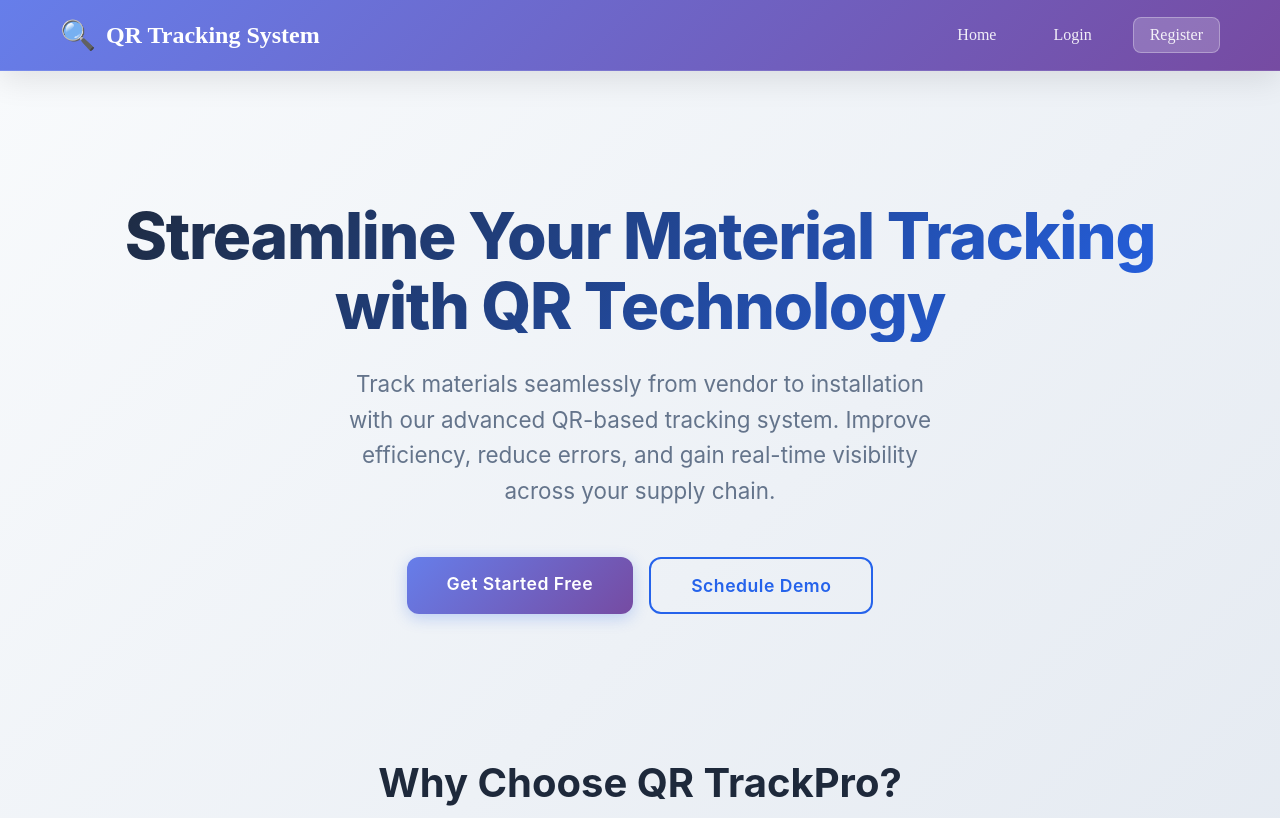
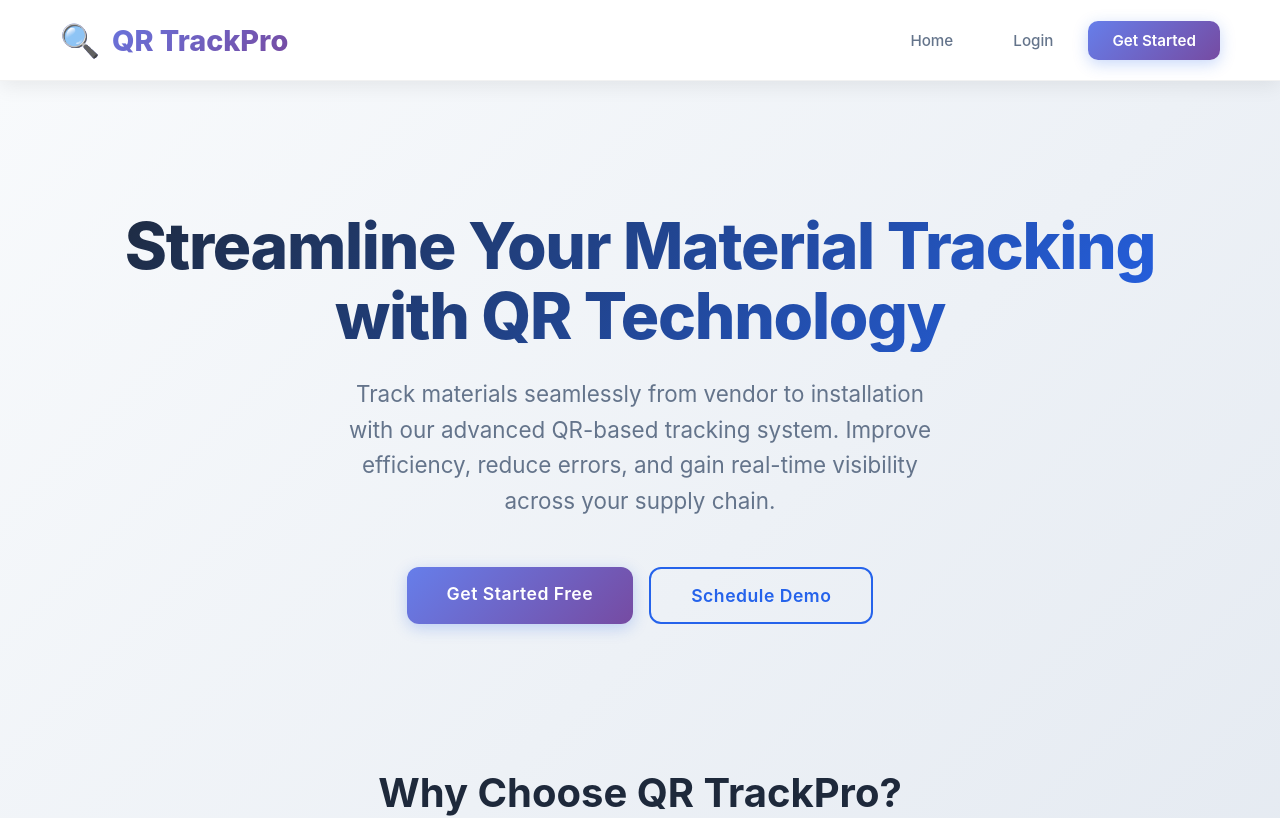
Before and after one commit to JithuMorrison/QRail, a React (Vite) app: page / in a window 1280 px wide. Shown: the top 818 px of the page. Built offline with nearby package versions, Linux system fonts and the light colour scheme.

Commit message:
feat: modified navbar

```diff
--- a/src/navbar.jsx
+++ b/src/navbar.jsx
@@ -4,6 +4,17 @@ import { Link, useNavigate } from 'react-router-dom';
 const Navbar = ({ user, onLogout }) => {
   const [isMenuOpen, setIsMenuOpen] = useState(false);
   const navigate = useNavigate();
+
+  // Modern color palette matching the home page
+  const colors = {
+    primary: '#2563eb',
+    primaryDark: '#1d4ed8',
+    secondary: '#64748b',
+    light: '#f8fafc',
+    dark: '#1e293b',
+    gradient: 'linear-gradient(135deg, #667eea 0%, #764ba2 100%)',
+    gradientDark: 'linear-gradient(135deg, #5a6fd8 0%, #6a4196 100%)'
+  };
 
   const handleLogout = () => {
     onLogout();
@@ -26,14 +37,16 @@ const Navbar = ({ user, onLogout }) => {
     return roleNames[role] || role;
   };
 
+  // Styles
   const navbarStyle = {
-    background: 'linear-gradient(135deg, #667eea 0%, #764ba2 100%)',
+    background: 'rgba(255, 255, 255, 0.95)',
     backdropFilter: 'blur(10px)',
-    boxShadow: '0 8px 32px rgba(0, 0, 0, 0.1)',
-    borderBottom: '1px solid rgba(255, 255, 255, 0.1)',
+    boxShadow: '0 4px 20px rgba(0, 0, 0, 0.08)',
+    borderBottom: '1px solid rgba(0, 0, 0, 0.05)',
     position: 'sticky',
     top: 0,
-    zIndex: 1000
+    zIndex: 1000,
+    fontFamily: "'Inter', -apple-system, BlinkMacSystemFont, 'Segoe UI', sans-serif"
   };
 
   const containerStyle = {
@@ -43,18 +56,21 @@ const Navbar = ({ user, onLogout }) => {
     display: 'flex',
     justifyContent: 'space-between',
     alignItems: 'center',
-    height: '70px'
+    height: '80px'
   };
 
   const brandStyle = {
-    color: 'white',
+    color: colors.dark,
     textDecoration: 'none',
-    fontSize: '1.5rem',
-    fontWeight: '700',
+    fontSize: '1.8rem',
+    fontWeight: '800',
     display: 'flex',
     alignItems: 'center',
-    gap: '10px',
-    transition: 'all 0.3s ease'
+    gap: '12px',
+    transition: 'all 0.3s ease',
+    background: colors.gradient,
+    WebkitBackgroundClip: 'text',
+    WebkitTextFillColor: 'transparent'
   };
 
   const toggleStyle = {
@@ -63,14 +79,16 @@ const Navbar = ({ user, onLogout }) => {
     background: 'transparent',
     border: 'none',
     cursor: 'pointer',
-    padding: '5px',
-    gap: '4px'
+    padding: '8px',
+    gap: '4px',
+    borderRadius: '8px',
+    transition: 'all 0.3s ease'
   };
 
   const toggleSpanStyle = {
     width: '25px',
     height: '3px',
-    background: 'white',
+    background: colors.dark,
     transition: 'all 0.3s ease',
     borderRadius: '2px'
   };
@@ -84,40 +102,56 @@ const Navbar = ({ user, onLogout }) => {
   const navStyle = {
     display: 'flex',
     alignItems: 'center',
-    gap: '25px'
+    gap: '20px'
   };
 
   const linkStyle = {
-    color: 'rgba(255, 255, 255, 0.9)',
+    color: colors.secondary,
     textDecoration: 'none',
-    padding: '8px 16px',
-    borderRadius: '8px',
+    padding: '10px 20px',
+    borderRadius: '10px',
     transition: 'all 0.3s ease',
     fontWeight: '500',
-    position: 'relative',
-    overflow: 'hidden'
+    fontSize: '0.95rem',
+    position: 'relative'
   };
 
   const userInfoStyle = {
     display: 'flex',
     alignItems: 'center',
     gap: '15px',
-    color: 'white',
-    padding: '8px 16px',
-    background: 'rgba(255, 255, 255, 0.1)',
+    color: colors.dark,
+    padding: '10px 20px',
+    background: 'rgba(37, 99, 235, 0.05)',
     borderRadius: '12px',
-    backdropFilter: 'blur(10px)'
+    border: `1px solid rgba(37, 99, 235, 0.1)`,
+    fontSize: '0.9rem'
   };
 
   const logoutBtnStyle = {
-    background: 'rgba(255, 255, 255, 0.2)',
-    color: 'white',
-    border: '1px solid rgba(255, 255, 255, 0.3)',
-    padding: '6px 16px',
-    borderRadius: '6px',
+    background: 'transparent',
+    color: colors.primary,
+    border: `2px solid ${colors.primary}`,
+    padding: '8px 20px',
+    borderRadius: '8px',
     cursor: 'pointer',
     transition: 'all 0.3s ease',
-    fontWeight: '500'
+    fontWeight: '600',
+    fontSize: '0.9rem'
+  };
+
+  const primaryButtonStyle = {
+    background: colors.gradient,
+    color: 'white',
+    textDecoration: 'none',
+    padding: '10px 24px',
+    borderRadius: '10px',
+    fontWeight: '600',
+    fontSize: '0.95rem',
+    transition: 'all 0.3s ease',
+    border: 'none',
+    cursor: 'pointer',
+    boxShadow: `0 4px 15px ${colors.primary}40`
   };
 
   // Mobile styles
@@ -127,48 +161,100 @@ const Navbar = ({ user, onLogout }) => {
     top: '100%',
     left: 0,
     right: 0,
-    background: 'linear-gradient(135deg, #667eea 0%, #764ba2 100%)',
-    padding: '20px',
-    boxShadow: '0 10px 30px rgba(0, 0, 0, 0.2)'
+    background: 'rgba(255, 255, 255, 0.98)',
+    backdropFilter: 'blur(20px)',
+    padding: '30px 20px',
+    boxShadow: '0 10px 40px rgba(0, 0, 0, 0.1)',
+    borderTop: '1px solid rgba(0, 0, 0, 0.05)'
   };
 
+  const mobileNavStyle = {
+    display: 'flex',
+    flexDirection: 'column',
+    gap: '15px',
+    alignItems: 'stretch'
+  };
+
+  const mobileLinkStyle = {
+    ...linkStyle,
+    display: 'block',
+    padding: '15px 20px',
+    textAlign: 'center',
+    border: '1px solid rgba(0, 0, 0, 0.05)',
+    background: 'rgba(255, 255, 255, 0.5)'
+  };
+
+  // Media queries for responsive design
+  const mediaQueries = `
+    @media (max-width: 768px) {
+      .desktop-menu { display: none !important; }
+      .mobile-toggle { display: flex !important; }
+      .mobile-menu { display: block !important; }
+    }
+  `;
+
   return (
+    <>
+      <style>{mediaQueries}</style>
       <nav style={navbarStyle}>
         <div style={containerStyle}>
           <Link
             to="/"
             style={brandStyle}
-          onMouseEnter={(e) => e.target.style.transform = 'scale(1.05)'}
-          onMouseLeave={(e) => e.target.style.transform = 'scale(1)'}
+            onMouseEnter={(e) => {
+              e.target.style.transform = 'scale(1.05)';
+            }}
+            onMouseLeave={(e) => {
+              e.target.style.transform = 'scale(1)';
+            }}
             onClick={() => setIsMenuOpen(false)}
           >
-          <span style={{fontSize: '1.8rem'}}>🔍</span>
-          QR Tracking System
+            <span style={{fontSize: '2rem', WebkitTextFillColor: 'initial'}}>🔍</span>
+            QR TrackPro
           </Link>
 
+          {/* Mobile Toggle Button */}
           <button
+            className="mobile-toggle"
             style={toggleStyle}
             onClick={() => setIsMenuOpen(!isMenuOpen)}
+            onMouseEnter={(e) => {
+              e.target.style.background = 'rgba(0, 0, 0, 0.05)';
+            }}
+            onMouseLeave={(e) => {
+              e.target.style.background = 'transparent';
+            }}
           >
-          <span style={{...toggleSpanStyle, transform: isMenuOpen ? 'rotate(45deg) translate(5px, 5px)' : 'none'}}></span>
-          <span style={{...toggleSpanStyle, opacity: isMenuOpen ? 0 : 1}}></span>
-          <span style={{...toggleSpanStyle, transform: isMenuOpen ? 'rotate(-45deg) translate(7px, -6px)' : 'none'}}></span>
+            <span style={{
+              ...toggleSpanStyle,
+              transform: isMenuOpen ? 'rotate(45deg) translate(6px, 6px)' : 'none'
+            }}></span>
+            <span style={{
+              ...toggleSpanStyle,
+              opacity: isMenuOpen ? 0 : 1
+            }}></span>
+            <span style={{
+              ...toggleSpanStyle,
+              transform: isMenuOpen ? 'rotate(-45deg) translate(6px, -6px)' : 'none'
+            }}></span>
           </button>
 
-        <div style={isMenuOpen ? {...menuStyle, ...mobileMenuStyle} : menuStyle}>
+          {/* Desktop Menu */}
+          <div className="desktop-menu" style={menuStyle}>
             <div style={navStyle}>
               <Link
                 to="/"
                 style={linkStyle}
                 onMouseEnter={(e) => {
-                e.target.style.background = 'rgba(255, 255, 255, 0.2)';
-                e.target.style.color = 'white';
+                  e.target.style.background = 'rgba(37, 99, 235, 0.05)';
+                  e.target.style.color = colors.primary;
+                  e.target.style.transform = 'translateY(-1px)';
                 }}
                 onMouseLeave={(e) => {
                   e.target.style.background = 'transparent';
-                e.target.style.color = 'rgba(255, 255, 255, 0.9)';
+                  e.target.style.color = colors.secondary;
+                  e.target.style.transform = 'translateY(0)';
                 }}
-              onClick={() => setIsMenuOpen(false)}
               >
                 Home
               </Link>
@@ -179,32 +265,145 @@ const Navbar = ({ user, onLogout }) => {
                     to={getDashboardLink()}
                     style={linkStyle}
                     onMouseEnter={(e) => {
-                    e.target.style.background = 'rgba(255, 255, 255, 0.2)';
-                    e.target.style.color = 'white';
+                      e.target.style.background = 'rgba(37, 99, 235, 0.05)';
+                      e.target.style.color = colors.primary;
+                      e.target.style.transform = 'translateY(-1px)';
                     }}
                     onMouseLeave={(e) => {
                       e.target.style.background = 'transparent';
-                    e.target.style.color = 'rgba(255, 255, 255, 0.9)';
+                      e.target.style.color = colors.secondary;
+                      e.target.style.transform = 'translateY(0)';
                     }}
-                  onClick={() => setIsMenuOpen(false)}
                   >
                     Dashboard
                   </Link>
 
                   <div style={userInfoStyle}>
-                  <span style={{fontSize: '0.9rem'}}>
-                    Welcome, <strong>{user.name}</strong> ({getRoleDisplayName(user.role)})
+                    <span>
+                      Welcome, <strong style={{color: colors.primary}}>{user.name}</strong>
+                      <br />
+                      <small style={{color: colors.secondary, fontSize: '0.8rem'}}>
+                        {getRoleDisplayName(user.role)}
+                      </small>
                     </span>
                     <button
                       onClick={handleLogout}
                       style={logoutBtnStyle}
                       onMouseEnter={(e) => {
-                      e.target.style.background = 'rgba(255, 255, 255, 0.3)';
+                        e.target.style.background = colors.primary;
+                        e.target.style.color = 'white';
+                        e.target.style.transform = 'translateY(-1px)';
+                        e.target.style.boxShadow = `0 4px 15px ${colors.primary}40`;
+                      }}
+                      onMouseLeave={(e) => {
+                        e.target.style.background = 'transparent';
+                        e.target.style.color = colors.primary;
+                        e.target.style.transform = 'translateY(0)';
+                        e.target.style.boxShadow = 'none';
+                      }}
+                    >
+                      Logout
+                    </button>
+                  </div>
+                </>
+              ) : (
+                <div style={{display: 'flex', alignItems: 'center', gap: '15px'}}>
+                  <Link
+                    to="/login"
+                    style={linkStyle}
+                    onMouseEnter={(e) => {
+                      e.target.style.background = 'rgba(37, 99, 235, 0.05)';
+                      e.target.style.color = colors.primary;
                       e.target.style.transform = 'translateY(-1px)';
                     }}
                     onMouseLeave={(e) => {
-                      e.target.style.background = 'rgba(255, 255, 255, 0.2)';
+                      e.target.style.background = 'transparent';
+                      e.target.style.color = colors.secondary;
                       e.target.style.transform = 'translateY(0)';
+                    }}
+                  >
+                    Login
+                  </Link>
+                  <Link
+                    to="/register"
+                    style={primaryButtonStyle}
+                    onMouseEnter={(e) => {
+                      e.target.style.transform = 'translateY(-2px)';
+                      e.target.style.boxShadow = `0 8px 25px ${colors.primary}60`;
+                    }}
+                    onMouseLeave={(e) => {
+                      e.target.style.transform = 'translateY(0)';
+                      e.target.style.boxShadow = `0 4px 15px ${colors.primary}40`;
+                    }}
+                  >
+                    Get Started
+                  </Link>
+                </div>
+              )}
+            </div>
+          </div>
+
+          {/* Mobile Menu */}
+          {isMenuOpen && (
+            <div className="mobile-menu" style={mobileMenuStyle}>
+              <div style={mobileNavStyle}>
+                <Link
+                  to="/"
+                  style={mobileLinkStyle}
+                  onClick={() => setIsMenuOpen(false)}
+                  onMouseEnter={(e) => {
+                    e.target.style.background = 'rgba(37, 99, 235, 0.1)';
+                    e.target.style.color = colors.primary;
+                  }}
+                  onMouseLeave={(e) => {
+                    e.target.style.background = 'rgba(255, 255, 255, 0.5)';
+                    e.target.style.color = colors.secondary;
+                  }}
+                >
+                  Home
+                </Link>
+
+                {user ? (
+                  <>
+                    <Link
+                      to={getDashboardLink()}
+                      style={mobileLinkStyle}
+                      onClick={() => setIsMenuOpen(false)}
+                      onMouseEnter={(e) => {
+                        e.target.style.background = 'rgba(37, 99, 235, 0.1)';
+                        e.target.style.color = colors.primary;
+                      }}
+                      onMouseLeave={(e) => {
+                        e.target.style.background = 'rgba(255, 255, 255, 0.5)';
+                        e.target.style.color = colors.secondary;
+                      }}
+                    >
+                      Dashboard
+                    </Link>
+
+                    <div style={{
+                      ...userInfoStyle,
+                      flexDirection: 'column',
+                      textAlign: 'center',
+                      gap: '10px'
+                    }}>
+                      <span>
+                        Welcome, <strong style={{color: colors.primary}}>{user.name}</strong>
+                        <br />
+                        <small style={{color: colors.secondary, fontSize: '0.8rem'}}>
+                          {getRoleDisplayName(user.role)}
+                        </small>
+                      </span>
+                      <button
+                        onClick={handleLogout}
+                        style={logoutBtnStyle}
+                        onMouseEnter={(e) => {
+                          e.target.style.background = colors.primary;
+                          e.target.style.color = 'white';
+                        }}
+                        onMouseLeave={(e) => {
+                          e.target.style.background = 'transparent';
+                          e.target.style.color = colors.primary;
                         }}
                       >
                         Logout
@@ -215,44 +414,46 @@ const Navbar = ({ user, onLogout }) => {
                   <>
                     <Link
                       to="/login"
-                  style={linkStyle}
+                      style={mobileLinkStyle}
+                      onClick={() => setIsMenuOpen(false)}
                       onMouseEnter={(e) => {
-                    e.target.style.background = 'rgba(255, 255, 255, 0.2)';
-                    e.target.style.color = 'white';
+                        e.target.style.background = 'rgba(37, 99, 235, 0.1)';
+                        e.target.style.color = colors.primary;
                       }}
                       onMouseLeave={(e) => {
-                    e.target.style.background = 'transparent';
-                    e.target.style.color = 'rgba(255, 255, 255, 0.9)';
+                        e.target.style.background = 'rgba(255, 255, 255, 0.5)';
+                        e.target.style.color = colors.secondary;
                       }}
-                  onClick={() => setIsMenuOpen(false)}
                     >
                       Login
                     </Link>
                     <Link
                       to="/register"
                       style={{
-                    ...linkStyle,
-                    background: 'rgba(255, 255, 255, 0.2)',
-                    border: '1px solid rgba(255, 255, 255, 0.3)'
+                        ...primaryButtonStyle,
+                        textAlign: 'center',
+                        display: 'block'
                       }}
+                      onClick={() => setIsMenuOpen(false)}
                       onMouseEnter={(e) => {
-                    e.target.style.background = 'rgba(255, 255, 255, 0.3)';
-                    e.target.style.transform = 'translateY(-1px)';
+                        e.target.style.transform = 'translateY(-2px)';
+                        e.target.style.boxShadow = `0 8px 25px ${colors.primary}60`;
                       }}
                       onMouseLeave={(e) => {
-                    e.target.style.background = 'rgba(255, 255, 255, 0.2)';
                         e.target.style.transform = 'translateY(0)';
+                        e.target.style.boxShadow = `0 4px 15px ${colors.primary}40`;
                       }}
-                  onClick={() => setIsMenuOpen(false)}
                     >
-                  Register
+                      Get Started
                     </Link>
                   </>
                 )}
               </div>
             </div>
+          )}
         </div>
       </nav>
+    </>
   );
 };
 
```
Lines whose indentation alone changed are shown as unchanged.
